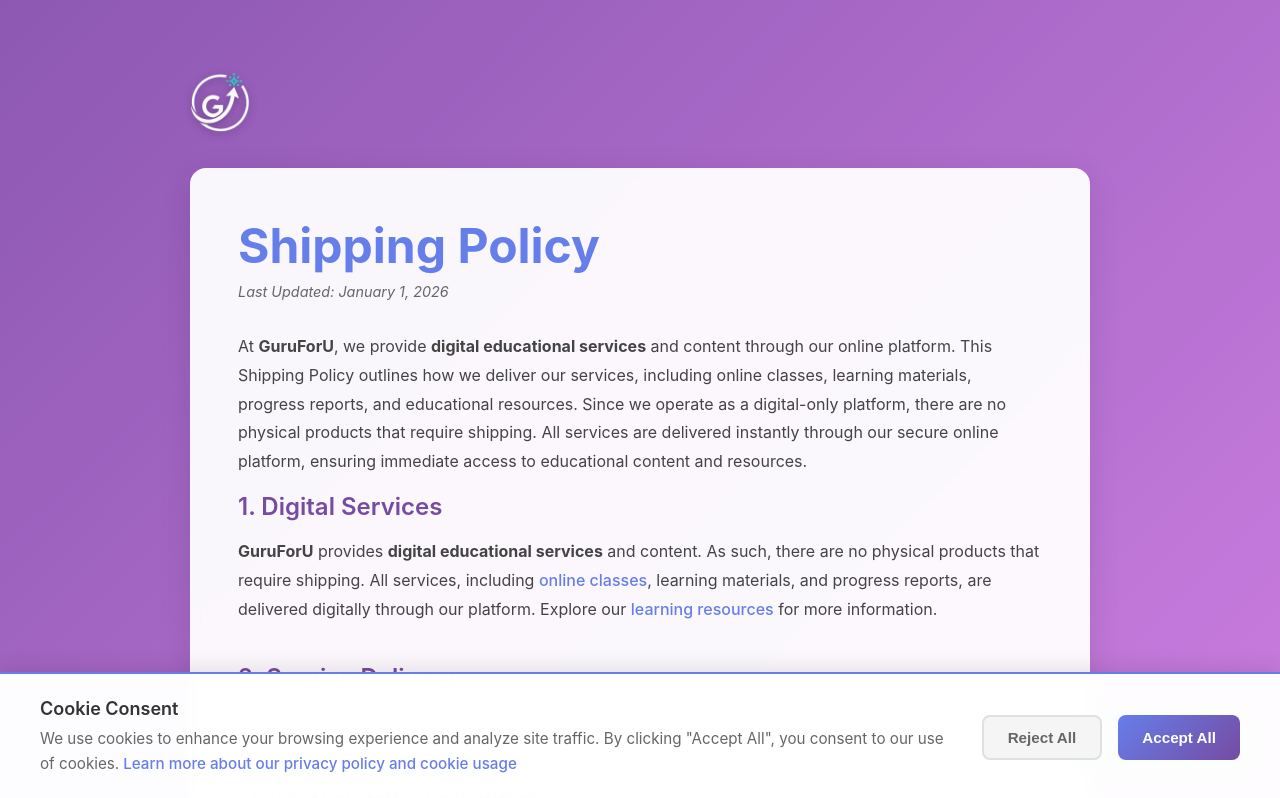
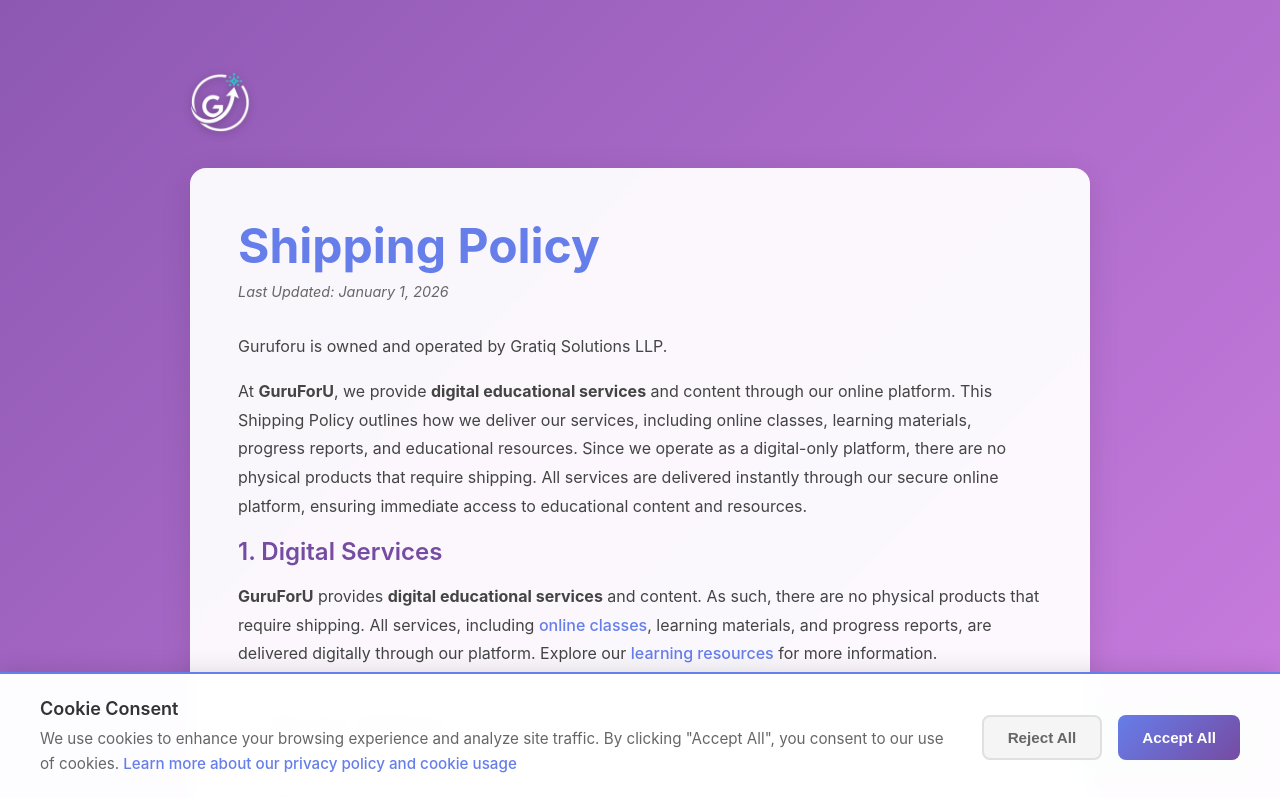
Before and after one commit to shivak-gh/guruforu-web, a Next.js app: page /shipping in a window 1280 px wide. Shown: the top 798 px of the page. Built offline with nearby package versions, Linux system fonts and the light colour scheme.

Commit message:
commit 2 for free

```diff
--- a/app/cancellation-refunds/page.tsx
+++ b/app/cancellation-refunds/page.tsx
@@ -139,6 +139,7 @@
         <div className={styles.pageContent}>
           <h1 className={styles.title}>Cancellation and Refunds</h1>
           <p className={styles.lastUpdated}>Last Updated: January 1, {new Date().getFullYear()}</p>
+          <p className={styles.text}>Guruforu is owned and operated by Gratiq Solutions LLP.</p>
           <p className={styles.text}>
             At <strong>GuruForU</strong>, we want to ensure you have a positive experience with our <strong>online education services</strong>.
             This Cancellation and Refunds Policy explains your rights regarding subscription cancellations and refund requests.
--- a/app/privacy/page.tsx
+++ b/app/privacy/page.tsx
@@ -139,6 +139,7 @@
         <div className={styles.pageContent}>
           <h1 className={styles.title}>Privacy Policy</h1>
           <p className={styles.lastUpdated}>Last Updated: January 1, {new Date().getFullYear()}</p>
+          <p className={styles.text}>Guruforu is owned and operated by Gratiq Solutions LLP.</p>
           <p className={styles.text}>
             At <strong>GuruForU</strong>, we are committed to protecting your privacy and ensuring the security of your personal information.
             This Privacy Policy explains how we collect, use, disclose, and safeguard your information when you use our
--- a/app/shipping/page.tsx
+++ b/app/shipping/page.tsx
@@ -139,6 +139,7 @@
         <div className={styles.pageContent}>
           <h1 className={styles.title}>Shipping Policy</h1>
           <p className={styles.lastUpdated}>Last Updated: January 1, {new Date().getFullYear()}</p>
+          <p className={styles.text}>Guruforu is owned and operated by Gratiq Solutions LLP.</p>
           <p className={styles.text}>
             At <strong>GuruForU</strong>, we provide <strong>digital educational services</strong> and content through our online platform.
             This Shipping Policy outlines how we deliver our services, including online classes, learning materials, progress reports,
--- a/app/terms/page.tsx
+++ b/app/terms/page.tsx
@@ -139,6 +139,7 @@
         <div className={styles.pageContent}>
           <h1 className={styles.title}>Terms and Conditions</h1>
           <p className={styles.lastUpdated}>Last Updated: January 1, {new Date().getFullYear()}</p>
+          <p className={styles.text}>Guruforu is owned and operated by Gratiq Solutions LLP.</p>
           <p className={styles.text}>
             Welcome to <strong>GuruForU</strong>, your trusted platform for <strong>AI-powered online education</strong>.
             These Terms and Conditions govern your use of our services, including our online classes, student progress tracking,
```
